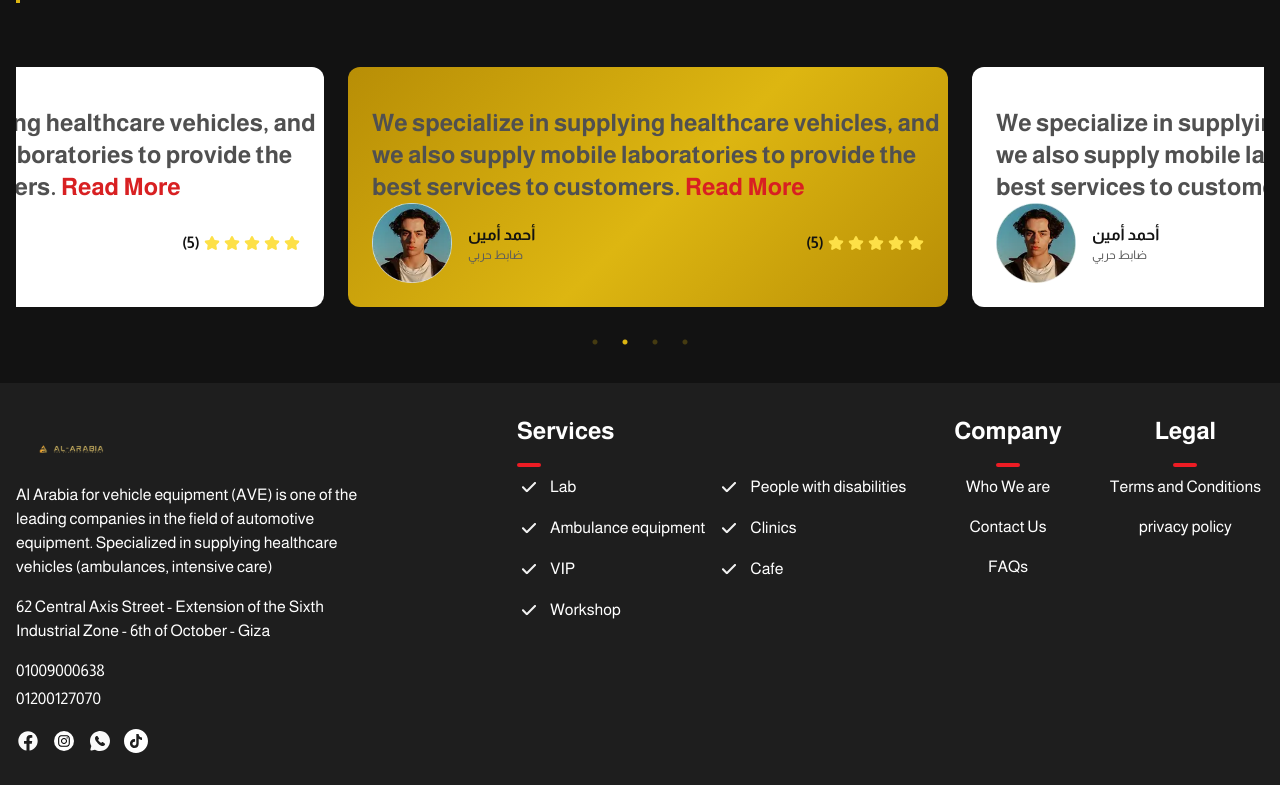
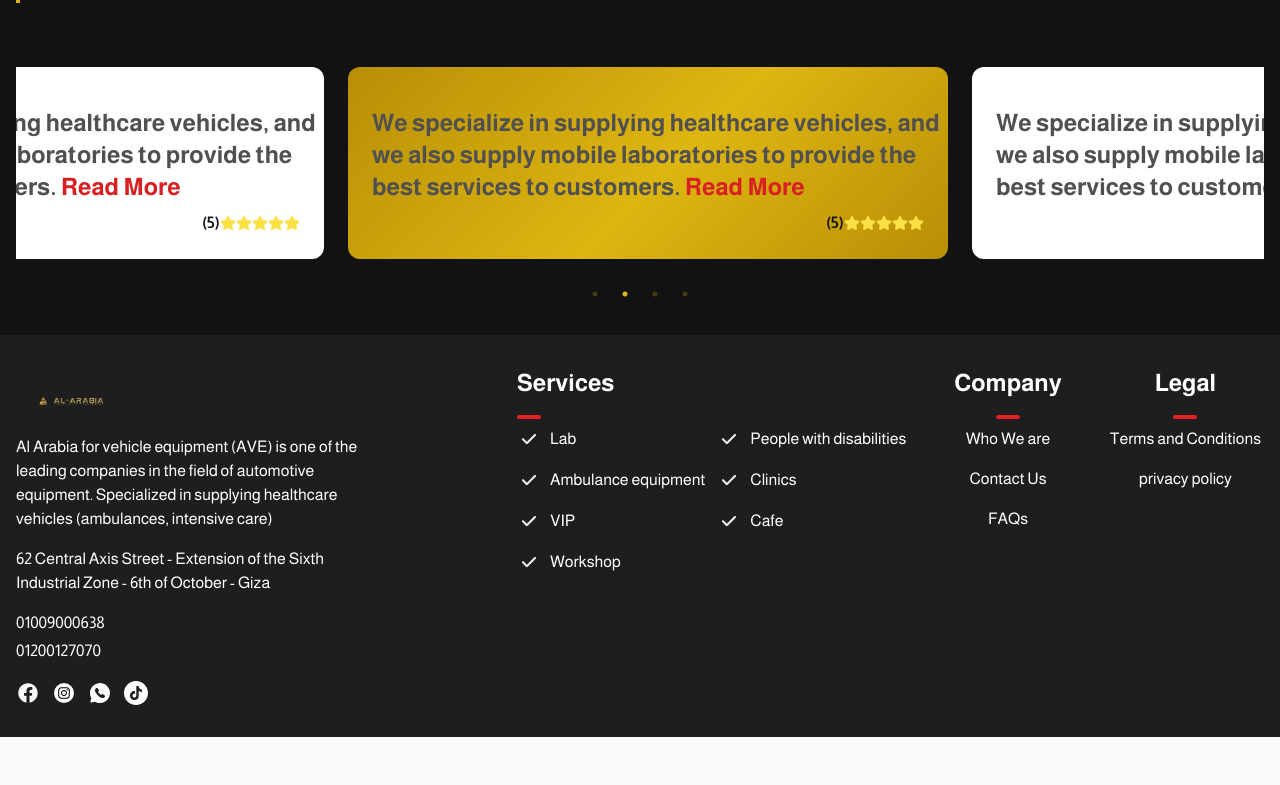
Before and after one commit to AQuadic/AVE_Reactjs, a React (Vite) app: page /vip in a window 1280 px wide. Shown: the part 1987-2772 px from the top of the page. After the commit the page ends 2724 px from the top, so only its background shows below. Built offline with nearby package versions, Linux system fonts and the light colour scheme.

Commit message:
changes client card

```diff
--- a/src/components/HomePage/ClientReviews.jsx
+++ b/src/components/HomePage/ClientReviews.jsx
@@ -95,13 +95,7 @@ const ClientReviews = () => {
           </button>
         </h2>
         <div className="flex justify-between">
-          <div className="flex items-center gap-4">
-            <img src={clientImg} className="w-20 h-20" alt="Client" />
-            <div>
-              <h2 className="text-[#121212] text-base font-bold">{author}</h2>
-              <p className="text-[#5D5D5D] text-xs">ضابط حربي</p>
-            </div>
-          </div>
+          <div className="flex items-center gap-4"></div>
           <div className="flex items-center">
             <p className="text-[#121212] font-bold ms-2">({rating})</p>
             {[...Array(rating)].map((_, i) => (
@@ -117,7 +111,6 @@ const ClientReviews = () => {
             ))}
           </div>
         </div>
-        <p className="text-[#5D5D5D] text-sm mt-4">{review}</p>
       </div>
     );
   };
--- a/src/components/Vip/OpinionCard.jsx
+++ b/src/components/Vip/OpinionCard.jsx
@@ -25,19 +25,13 @@ const OpinionCard = ({ isGolden }) => {
         </span>
       </p>
       <div className="flex justify-between">
-        <div className="flex items-center gap-4">
-          <img src={clientImg} className="w-20 h-20" alt="Client" />
-          <div>
-            <h2 className="text-[#121212] text-base font-bold">أحمد أمين</h2>
-            <p className="text-[#5D5D5D] text-xs">ضابط حربي</p>
-          </div>
-        </div>
-        <div className="flex items-center">
+        <div className="flex items-center gap-4"></div>
+        <div className="flex items-center mt-2">
           <p className="text-[#121212] font-bold ms-2">(5)</p>
           {[...Array(5)].map((_, i) => (
             <svg
               key={i}
-              className="w-4 h-4 text-yellow-300 ms-1"
+              className="w-4 h-4 text-yellow-300 "
               xmlns="http://www.w3.org/2000/svg"
               fill="currentColor"
               viewBox="0 0 22 20"
--- a/src/locales/en/home.json
+++ b/src/locales/en/home.json
@@ -1,5 +1,5 @@
 {
-    "arabic": "El Arabia",
+    "arabic": "Al Arabia",
     "Vehicle": "For Vehicle",
     "Equipment": "Equipment",
     "headTitle": "We specialize in supplying healthcare vehicles, and we also supply mobile laboratories to provide the best services to customers.",
```
